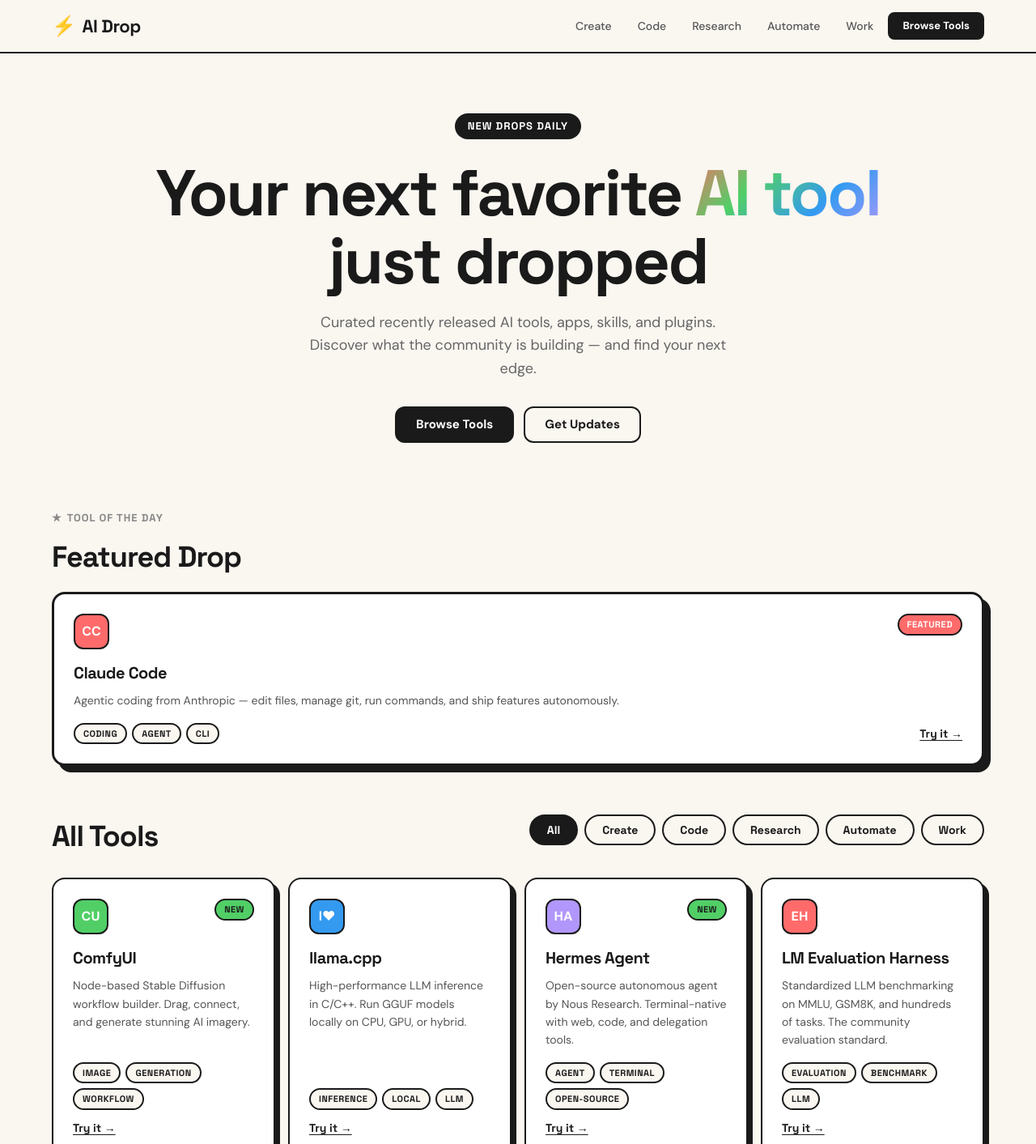
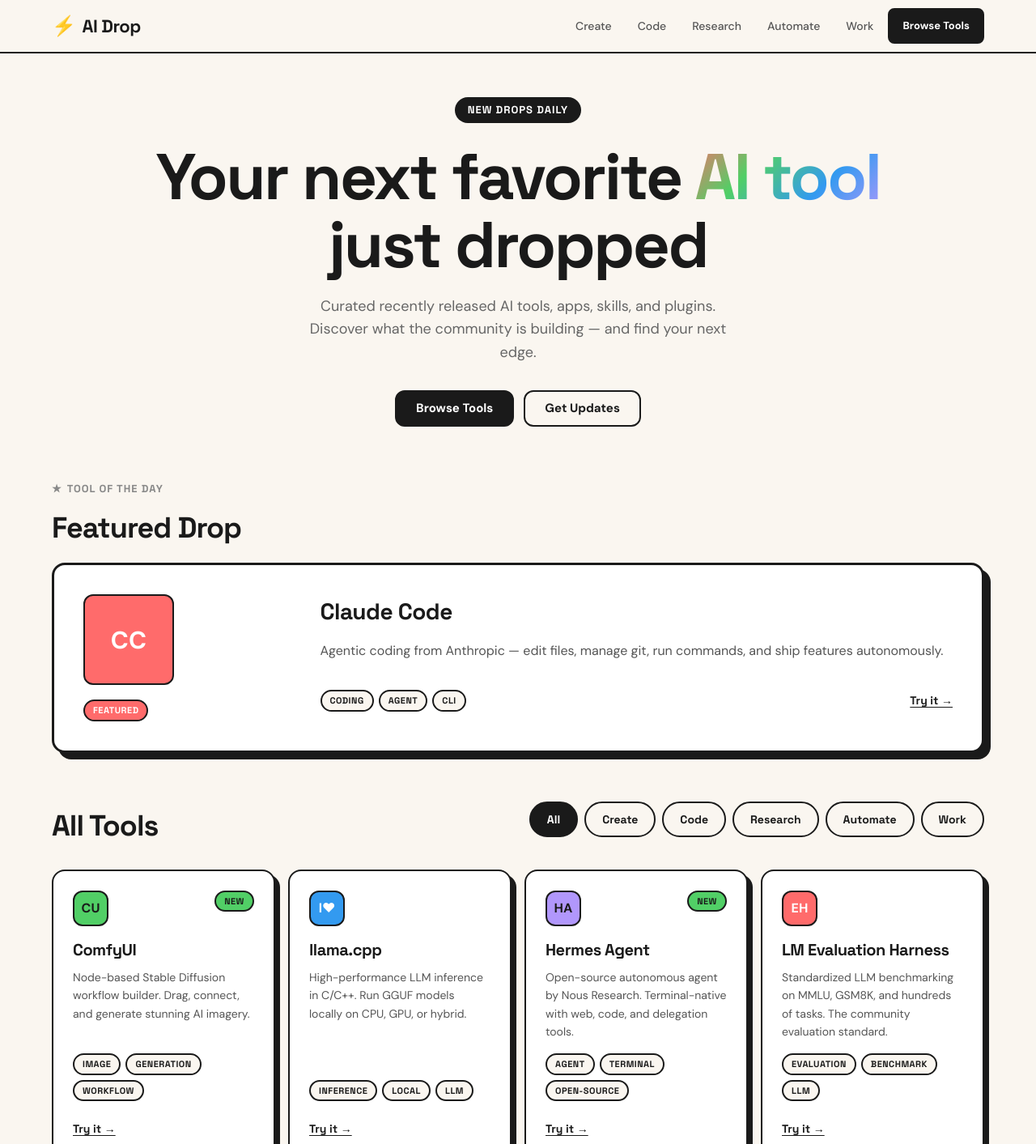
Before and after one commit to ispitfire/ai-drop, a React (Vite) app: page / in a window 1280 px wide. Shown: the top 1413 px of the page at 81% size. Built offline with nearby package versions, Linux system fonts and the light colour scheme.

Commit message:
fix: complete responsive AI Drop visual system

```diff
--- a/src/App.jsx
+++ b/src/App.jsx
@@ -8,7 +8,6 @@
 import FreshDrops from "./components/FreshDrops";
 import Newsletter from "./components/Newsletter";
 import Footer from "./components/Footer";
-import "./styles.css";
 
 export default function App() {
   const [activeCategory, setActiveCategory] = useState("All");
--- a/src/components/ToolCard.jsx
+++ b/src/components/ToolCard.jsx
@@ -3,7 +3,7 @@
   return (
     <article className={`tool-card ${accentClass} ${featured ? "tool-card-featured" : ""}`}>
       <div className="tool-card-header">
-        <span className="tool-icon" aria-hidden="true" style={{ background: tool.accent === "coral" ? "#ff6b6b" : tool.accent === "lime" ? "#51cf66" : tool.accent === "blue" ? "#339af0" : "#b197fc" }}>
+        <span className="tool-icon" aria-hidden="true">
           {tool.icon}
         </span>
         <div className="tool-card-meta">
--- a/src/main.jsx
+++ b/src/main.jsx
@@ -1,6 +1,7 @@
 import { StrictMode } from "react";
 import { createRoot } from "react-dom/client";
 import App from "./App";
+import "./styles.css";
 
 createRoot(document.getElementById("root")).render(
   <StrictMode>
--- a/src/styles.css
+++ b/src/styles.css
@@ -1,3 +1,27 @@
+:root {
+  --color-cream: #faf6f0;
+  --color-ink: #1a1a1a;
+  --color-coral: #ff6b6b;
+  --color-lime: #51cf66;
+  --color-purple: #b197fc;
+  --color-blue: #339af0;
+  --color-paper: #fff;
+  --color-copy: #555;
+  --color-muted: #666;
+  --font-body: "DM Sans", system-ui, -apple-system, sans-serif;
+  --font-display: "Space Grotesk", "DM Sans", system-ui, sans-serif;
+  --type-hero: 2rem;
+  --type-section: 2rem;
+  --border-thick: 2px solid var(--color-ink);
+  --border-featured: 3px solid var(--color-ink);
+  --radius-control: 12px;
+  --radius-card: 16px;
+  --radius-sticker: 9999px;
+  --shadow-card: 6px 6px 0 var(--color-ink);
+  --shadow-card-hover: 8px 8px 0 var(--color-ink);
+  --focus-ring: 3px solid var(--color-purple);
+}
+
 .sr-only {
   position: absolute;
   width: 1px;
@@ -23,11 +47,11 @@
 }
 
 body {
-  font-family: "DM Sans", system-ui, -apple-system, sans-serif;
+  font-family: var(--font-body);
   -webkit-font-smoothing: antialiased;
   -moz-osx-font-smoothing: grayscale;
-  background: #faf6f0;
-  color: #1a1a1a;
+  background: var(--color-cream);
+  color: var(--color-ink);
   line-height: 1.5;
 }
 
@@ -44,7 +68,12 @@
 .container {
   max-width: 1200px;
   margin: 0 auto;
-  padding: 0 24px;
+  padding: 0 16px;
+}
+
+:focus-visible {
+  outline: var(--focus-ring);
+  outline-offset: 3px;
 }
 
 /* Buttons */
@@ -52,11 +81,13 @@
   display: inline-flex;
   align-items: center;
   gap: 8px;
-  font-family: "DM Sans", sans-serif;
+  justify-content: center;
+  min-height: 44px;
+  font-family: var(--font-body);
   font-size: 15px;
   font-weight: 600;
   padding: 10px 24px;
-  border-radius: 12px;
+  border-radius: var(--radius-control);
   cursor: pointer;
   transition: all 0.15s ease;
   border: 2px solid transparent;
@@ -64,13 +95,13 @@
 }
 
 .btn-primary {
-  background: #1a1a1a;
-  color: #fff;
-  border-color: #1a1a1a;
+  background: var(--color-ink);
+  color: var(--color-paper);
+  border-color: var(--color-ink);
 }
 
 .btn:focus-visible {
-  outline: 3px solid #b197fc;
+  outline: var(--focus-ring);
   outline-offset: 2px;
 }
 
@@ -80,19 +111,24 @@
   transform: translateY(-1px);
 }
 
+.btn:active {
+  transform: translateY(2px) scale(0.98);
+}
+
 .btn-ghost {
   background: transparent;
-  color: #1a1a1a;
-  border-color: #1a1a1a;
+  color: var(--color-ink);
+  border-color: var(--color-ink);
 }
 
 .btn-ghost:hover {
-  background: #1a1a1a;
-  color: #fff;
+  background: var(--color-ink);
+  color: var(--color-paper);
 }
 
 .btn-sm {
-  padding: 6px 16px;
+  min-height: 44px;
+  padding: 8px 16px;
   font-size: 13px;
   border-radius: 8px;
 }
@@ -104,9 +140,9 @@
   left: 0;
   right: 0;
   z-index: 100;
-  background: rgba(250, 246, 240, 0.92);
+  background: color-mix(in srgb, var(--color-cream) 92%, transparent);
   backdrop-filter: blur(8px);
-  border-bottom: 2px solid #1a1a1a;
+  border-bottom: var(--border-thick);
 }
 
 .nav-inner {
@@ -122,7 +158,8 @@
   gap: 8px;
   font-size: 22px;
   font-weight: 700;
-  font-family: "Space Grotesk", sans-serif;
+  min-height: 44px;
+  font-family: var(--font-display);
   letter-spacing: -0.5px;
 }
 
@@ -137,9 +174,11 @@
 }
 
 .nav-link {
+  display: none;
+  min-height: 44px;
   background: none;
   border: none;
-  font-family: "DM Sans", sans-serif;
+  font-family: var(--font-body);
   font-size: 14px;
   font-weight: 500;
   color: #555;
@@ -150,23 +189,27 @@
 }
 
 .nav-link:focus-visible {
-  outline: 3px solid #b197fc;
+  outline: var(--focus-ring);
   outline-offset: 2px;
 }
 
 .nav-link:hover {
   background: rgba(0, 0, 0, 0.05);
-  color: #1a1a1a;
+  color: var(--color-ink);
 }
 
 .nav-link.active {
-  background: #1a1a1a;
-  color: #fff;
+  background: var(--color-ink);
+  color: var(--color-paper);
+}
+
+.nav-link:active {
+  transform: translateY(2px);
 }
 
 /* Hero */
 .hero {
-  padding: 140px 0 80px;
+  padding: 120px 0 64px;
   text-align: center;
   position: relative;
   overflow: hidden;
@@ -174,30 +217,36 @@
 
 .hero-badge {
   display: inline-block;
-  font-family: "Space Grotesk", sans-serif;
+  font-family: var(--font-display);
   font-size: 13px;
   font-weight: 700;
   text-transform: uppercase;
   letter-spacing: 1px;
-  background: #1a1a1a;
-  color: #fff;
+  background: var(--color-ink);
+  color: var(--color-paper);
   padding: 6px 16px;
-  border-radius: 9999px;
+  border-radius: var(--radius-sticker);
   margin-bottom: 24px;
 }
 
 .hero-title {
-  font-family: "Space Grotesk", sans-serif;
-  font-size: 64px;
+  font-family: var(--font-display);
+  font-size: var(--type-hero);
   font-weight: 700;
   line-height: 1.05;
-  letter-spacing: -2px;
-  color: #1a1a1a;
+  letter-spacing: -1.5px;
+  color: var(--color-ink);
   margin-bottom: 20px;
 }
 
 .gradient-text {
-  background: linear-gradient(135deg, #ff6b6b, #51cf66, #339af0, #b197fc);
+  background: linear-gradient(
+    135deg,
+    var(--color-coral),
+    var(--color-lime),
+    var(--color-blue),
+    var(--color-purple)
+  );
   -webkit-background-clip: text;
   -webkit-text-fill-color: transparent;
   background-clip: text;
@@ -205,7 +254,7 @@
 
 .hero-subtitle {
   font-size: 18px;
-  color: #666;
+  color: var(--color-muted);
   max-width: 560px;
   margin: 0 auto 32px;
   line-height: 1.6;
@@ -220,11 +269,11 @@
 
 /* Section shared */
 .section-title {
-  font-family: "Space Grotesk", sans-serif;
-  font-size: 36px;
+  font-family: var(--font-display);
+  font-size: var(--type-section);
   font-weight: 700;
   letter-spacing: -1px;
-  color: #1a1a1a;
+  color: var(--color-ink);
   margin-bottom: 16px;
 }
 
@@ -232,7 +281,7 @@
   display: inline-flex;
   align-items: center;
   gap: 6px;
-  font-family: "Space Grotesk", sans-serif;
+  font-family: var(--font-display);
   font-size: 13px;
   font-weight: 700;
   text-transform: uppercase;
@@ -243,7 +292,7 @@
 
 .section-subtitle {
   font-size: 16px;
-  color: #666;
+  color: var(--color-muted);
   max-width: 480px;
   margin-bottom: 32px;
   line-height: 1.6;
@@ -267,26 +316,27 @@
 }
 
 .category-chip {
-  font-family: "Space Grotesk", sans-serif;
+  min-height: 44px;
+  font-family: var(--font-display);
   font-size: 14px;
   font-weight: 700;
   padding: 8px 20px;
-  border-radius: 9999px;
-  border: 2px solid #1a1a1a;
+  border-radius: var(--radius-sticker);
+  border: var(--border-thick);
   background: transparent;
-  color: #1a1a1a;
+  color: var(--color-ink);
   cursor: pointer;
   transition: all 0.15s ease;
 }
 
 .category-chip:focus-visible {
-  outline: 3px solid #b197fc;
+  outline: var(--focus-ring);
   outline-offset: 2px;
 }
 
 .category-chip:hover {
-  background: #1a1a1a;
-  color: #fff;
+  background: var(--color-ink);
+  color: var(--color-paper);
 }
 
 .category-chip:active {
@@ -294,8 +344,8 @@
 }
 
 .category-chip.active {
-  background: #1a1a1a;
-  color: #fff;
+  background: var(--color-ink);
+  color: var(--color-paper);
 }
 
 /* Tool grid */
@@ -305,7 +355,8 @@
 
 .browse-header {
   display: flex;
-  align-items: center;
+  flex-direction: column;
+  align-items: flex-start;
   justify-content: space-between;
   flex-wrap: wrap;
   gap: 16px;
@@ -324,11 +375,11 @@
 
 /* Tool card */
 .tool-card {
-  background: #fff;
-  border: 2px solid #1a1a1a;
-  border-radius: 16px;
+  background: var(--color-paper);
+  border: var(--border-thick);
+  border-radius: var(--radius-card);
   padding: 24px;
-  box-shadow: 6px 6px 0 #1a1a1a;
+  box-shadow: var(--shadow-card);
   transition: all 0.15s ease;
   display: flex;
   flex-direction: column;
@@ -336,27 +387,27 @@
 
 .tool-card:hover {
   transform: translate(-2px, -2px);
-  box-shadow: 8px 8px 0 #1a1a1a;
+  box-shadow: var(--shadow-card-hover);
 }
 
 .tool-card:focus-visible {
-  outline: 3px solid #b197fc;
+  outline: var(--focus-ring);
   outline-offset: 2px;
 }
 
 .tool-card:active {
   transform: translate(0, 0);
-  box-shadow: 4px 4px 0 #1a1a1a;
+  box-shadow: 4px 4px 0 var(--color-ink);
 }
 
 .tool-card-featured {
-  box-shadow: 8px 8px 0 #1a1a1a;
-  border-width: 3px;
+  border: var(--border-featured);
+  box-shadow: var(--shadow-card-hover);
 }
 
 .tool-card-featured:hover {
   transform: translate(-3px, -3px);
-  box-shadow: 11px 11px 0 #1a1a1a;
+  box-shadow: 11px 11px 0 var(--color-ink);
 }
 
 .tool-card-header {
@@ -375,9 +426,27 @@
   justify-content: center;
   font-size: 16px;
   font-weight: 700;
-  color: #fff;
-  border: 2px solid #1a1a1a;
+  color: var(--color-paper);
+  border: var(--border-thick);
   flex-shrink: 0;
+}
+
+.accent-coral .tool-icon {
+  background: var(--color-coral);
+}
+
+.accent-lime .tool-icon {
+  background: var(--color-lime);
+  color: var(--color-ink);
+}
+
+.accent-purple .tool-icon {
+  background: var(--color-purple);
+  color: var(--color-ink);
+}
+
+.accent-blue .tool-icon {
+  background: var(--color-blue);
 }
 
 .tool-card-meta {
@@ -386,36 +455,36 @@
 }
 
 .tool-badge {
-  font-family: "Space Grotesk", sans-serif;
+  font-family: var(--font-display);
   font-size: 11px;
   font-weight: 700;
   text-transform: uppercase;
   letter-spacing: 0.5px;
   padding: 3px 10px;
-  border-radius: 9999px;
-  border: 2px solid #1a1a1a;
-  background: #51cf66;
-  color: #1a1a1a;
+  border-radius: var(--radius-sticker);
+  border: var(--border-thick);
+  background: var(--color-lime);
+  color: var(--color-ink);
 }
 
 .tool-badge-featured {
-  background: #ff6b6b;
-  color: #fff;
-  border-color: #1a1a1a;
+  background: var(--color-coral);
+  color: var(--color-paper);
+  border-color: var(--color-ink);
 }
 
 .tool-name {
-  font-family: "Space Grotesk", sans-serif;
+  font-family: var(--font-display);
   font-size: 20px;
   font-weight: 700;
   letter-spacing: -0.5px;
-  color: #1a1a1a;
+  color: var(--color-ink);
   margin-bottom: 8px;
 }
 
 .tool-desc {
   font-size: 14px;
-  color: #555;
+  color: var(--color-copy);
   line-height: 1.6;
   margin-bottom: 16px;
   flex: 1;
@@ -436,23 +505,26 @@
 }
 
 .tool-tag {
-  font-family: "Space Grotesk", sans-serif;
+  font-family: var(--font-display);
   font-size: 11px;
   font-weight: 700;
   text-transform: uppercase;
   letter-spacing: 0.5px;
   padding: 3px 10px;
-  border-radius: 9999px;
-  border: 2px solid #1a1a1a;
-  background: #faf6f0;
-  color: #1a1a1a;
+  border-radius: var(--radius-sticker);
+  border: var(--border-thick);
+  background: var(--color-cream);
+  color: var(--color-ink);
 }
 
 .tool-link {
-  font-family: "Space Grotesk", sans-serif;
+  display: inline-flex;
+  align-items: center;
+  min-height: 44px;
+  font-family: var(--font-display);
   font-size: 14px;
   font-weight: 700;
-  color: #1a1a1a;
+  color: var(--color-ink);
   text-decoration: underline;
   text-underline-offset: 3px;
   transition: gap 0.15s ease;
@@ -460,23 +532,27 @@
 }
 
 .tool-link:focus-visible {
-  outline: 3px solid #b197fc;
+  outline: var(--focus-ring);
   outline-offset: 2px;
   border-radius: 4px;
 }
 
 .tool-link:hover {
-  color: #555;
+  color: var(--color-copy);
+}
+
+.tool-link:active {
+  transform: translateY(2px);
 }
 
 /* Empty state */
 .empty-state {
   text-align: center;
   padding: 60px 24px;
-  background: #fff;
-  border: 2px solid #1a1a1a;
-  border-radius: 16px;
-  box-shadow: 6px 6px 0 #1a1a1a;
+  background: var(--color-paper);
+  border: var(--border-thick);
+  border-radius: var(--radius-card);
+  box-shadow: var(--shadow-card);
 }
 
 .empty-icon {
@@ -485,10 +561,10 @@
 }
 
 .empty-text {
-  font-family: "Space Grotesk", sans-serif;
+  font-family: var(--font-display);
   font-size: 20px;
   font-weight: 700;
-  color: #1a1a1a;
+  color: var(--color-ink);
   margin-bottom: 8px;
 }
 
@@ -510,15 +586,15 @@
 
 /* Footer */
 .footer {
-  border-top: 2px solid #1a1a1a;
+  border-top: var(--border-thick);
   padding: 48px 0 24px;
-  background: #fff;
+  background: var(--color-paper);
 }
 
 .footer-inner {
   display: grid;
-  grid-template-columns: 1.5fr 2fr;
-  gap: 48px;
+  grid-template-columns: 1fr;
+  gap: 32px;
   margin-bottom: 32px;
 }
 
@@ -528,11 +604,11 @@
 
 .footer-name {
   display: block;
-  font-family: "Space Grotesk", sans-serif;
+  font-family: var(--font-display);
   font-size: 22px;
   font-weight: 700;
   letter-spacing: -0.5px;
-  color: #1a1a1a;
+  color: var(--color-ink);
   margin-top: 8px;
 }
 
@@ -546,93 +622,44 @@
 
 .footer-links {
   display: grid;
-  grid-template-columns: repeat(3, 1fr);
+  grid-template-columns: 1fr;
   gap: 32px;
 }
 
 .footer-col-title {
-  font-family: "Space Grotesk", sans-serif;
+  font-family: var(--font-display);
   font-size: 13px;
   font-weight: 700;
   text-transform: uppercase;
   letter-spacing: 1px;
-  color: #1a1a1a;
+  color: var(--color-ink);
   margin-bottom: 12px;
 }
 
 .footer-col a {
-  display: block;
+  display: flex;
+  align-items: center;
+  min-height: 44px;
   font-size: 14px;
-  color: #555;
-  padding: 4px 0;
-  transition: color 0.15s;
+  color: var(--color-copy);
+  transition: color 0.15s ease, transform 0.15s ease;
 }
 
 .footer-col a:hover {
-  color: #1a1a1a;
+  color: var(--color-ink);
+  transform: translateX(3px);
+}
+
+.footer-col a:active {
+  transform: translateX(3px) translateY(2px);
 }
 
 .footer-bottom {
-  border-top: 2px solid #1a1a1a;
+  border-top: var(--border-thick);
   padding-top: 16px;
   font-size: 13px;
   color: #888;
   text-align: center;
-}
-
-/* Responsive */
-@media (min-width: 640px) {
-  .tool-grid,
-  .fresh-grid {
-    grid-template-columns: repeat(2, 1fr);
-  }
-}
-
-@media (min-width: 1024px) {
-  .tool-grid,
-  .fresh-grid {
-    grid-template-columns: repeat(4, 1fr);
-  }
-
-  .hero-title {
-    font-size: 80px;
-    letter-spacing: -2.5px;
-  }
-}
-
-@media (max-width: 768px) {
-  .hero-title {
-    font-size: 40px;
-    letter-spacing: -1.5px;
-  }
-
-  .nav-links .nav-link {
-    display: none;
-  }
-
-  .footer-inner {
-    grid-template-columns: 1fr;
-    gap: 32px;
-  }
-
-  .footer-links {
-    grid-template-columns: repeat(2, 1fr);
-  }
-
-  .browse-header {
-    flex-direction: column;
-    align-items: flex-start;
-  }
-}
-
-@media (max-width: 480px) {
-  .hero-title {
-    font-size: 32px;
-  }
-
-  .footer-links {
-    grid-template-columns: 1fr;
-  }
 }
 
 /* Newsletter */
@@ -641,26 +668,26 @@
 }
 
 .newsletter-card {
-  background: #fff;
-  border: 2px solid #1a1a1a;
-  border-radius: 16px;
-  padding: 48px 40px;
+  background: var(--color-paper);
+  border: var(--border-thick);
+  border-radius: var(--radius-card);
+  padding: 32px 20px;
   text-align: center;
-  box-shadow: 6px 6px 0 #1a1a1a;
+  box-shadow: var(--shadow-card);
 }
 
 .newsletter-title {
-  font-family: "Space Grotesk", sans-serif;
-  font-size: 32px;
+  font-family: var(--font-display);
+  font-size: var(--type-section);
   font-weight: 700;
   letter-spacing: -1px;
-  color: #1a1a1a;
+  color: var(--color-ink);
   margin-bottom: 12px;
 }
 
 .newsletter-desc {
   font-size: 15px;
-  color: #666;
+  color: var(--color-muted);
   margin-bottom: 24px;
   max-width: 400px;
   margin-left: auto;
@@ -670,6 +697,7 @@
 
 .newsletter-form {
   display: flex;
+  flex-direction: column;
   gap: 8px;
   max-width: 420px;
   margin: 0 auto;
@@ -677,19 +705,23 @@
 
 .newsletter-form input {
   flex: 1;
-  font-family: "DM Sans", sans-serif;
+  min-width: 0;
+  min-height: 44px;
+  font-family: var(--font-body);
   font-size: 15px;
   padding: 10px 16px;
-  border: 2px solid #1a1a1a;
-  border-radius: 12px;
-  background: #faf6f0;
-  color: #1a1a1a;
+  border: var(--border-thick);
+  border-radius: var(--radius-control);
+  background: var(--color-cream);
+  color: var(--color-ink);
   outline: none;
   transition: border-color 0.15s ease;
 }
 
-.newsletter-form input:focus {
-  border-color: #b197fc;
+.newsletter-form input:focus-visible {
+  border-color: var(--color-purple);
+  outline: var(--focus-ring);
+  outline-offset: 2px;
   box-shadow: 0 0 0 3px rgba(177, 151, 252, 0.3);
 }
 
@@ -711,14 +743,125 @@
   color: #2f9e44;
 }
 
+/* Responsive, mobile-first */
+@media (min-width: 640px) {
+  :root {
+    --type-hero: 2.5rem;
+    --type-section: 2.25rem;
+  }
+
+  .container {
+    padding-inline: 24px;
+  }
+
+  .tool-grid,
+  .fresh-grid {
+    grid-template-columns: repeat(2, minmax(0, 1fr));
+  }
+
+  .tool-card-featured {
+    display: grid;
+    grid-template-columns: minmax(112px, 0.4fr) minmax(0, 1.6fr);
+    grid-template-areas:
+      "header name"
+      "header description"
+      "header footer";
+    column-gap: 32px;
+  }
+
+  .tool-card-featured .tool-card-header {
+    grid-area: header;
+    flex-direction: column;
+    justify-content: flex-start;
+    gap: 18px;
+    margin-bottom: 0;
+  }
+
+  .tool-card-featured .tool-icon {
+    width: 88px;
+    height: 88px;
+    font-size: 24px;
+  }
+
+  .tool-card-featured .tool-name {
+    grid-area: name;
+    font-size: 28px;
+  }
+
+  .tool-card-featured .tool-desc {
+    grid-area: description;
+    font-size: 16px;
+  }
+
+  .tool-card-featured .tool-card-footer {
+    grid-area: footer;
+  }
+
+  .newsletter-card {
+    padding: 48px 40px;
+  }
+
+  .newsletter-form {
+    flex-direction: row;
+  }
+
+  .footer-links {
+    grid-template-columns: repeat(3, minmax(0, 1fr));
+  }
+}
+
+@media (min-width: 769px) {
+  .nav-link {
+    display: inline-flex;
+    align-items: center;
+  }
+
+  .browse-header {
+    flex-direction: row;
+    align-items: center;
+  }
+}
+
+@media (min-width: 900px) {
+  .footer-inner {
+    grid-template-columns: 1.5fr 2fr;
+    gap: 48px;
+  }
+}
+
+@media (min-width: 1024px) {
+  :root {
+    --type-hero: 5rem;
+  }
+
+  .tool-grid,
+  .fresh-grid {
+    grid-template-columns: repeat(4, minmax(0, 1fr));
+  }
+
+  .hero-title {
+    letter-spacing: -2.5px;
+  }
+
+  .tool-card-featured {
+    grid-template-columns: minmax(180px, 0.5fr) minmax(0, 1.5fr);
+    padding: 36px;
+  }
+
+  .tool-card-featured .tool-icon {
+    width: 112px;
+    height: 112px;
+    font-size: 30px;
+  }
+}
+
 /* Reduced motion */
 @media (prefers-reduced-motion: reduce) {
   *,
   *::before,
   *::after {
-    animation-duration: 0.01ms !important;
-    animation-iteration-count: 1 !important;
-    transition-duration: 0.01ms !important;
+    animation: none !important;
+    transition: none !important;
     scroll-behavior: auto !important;
   }
 }
```
